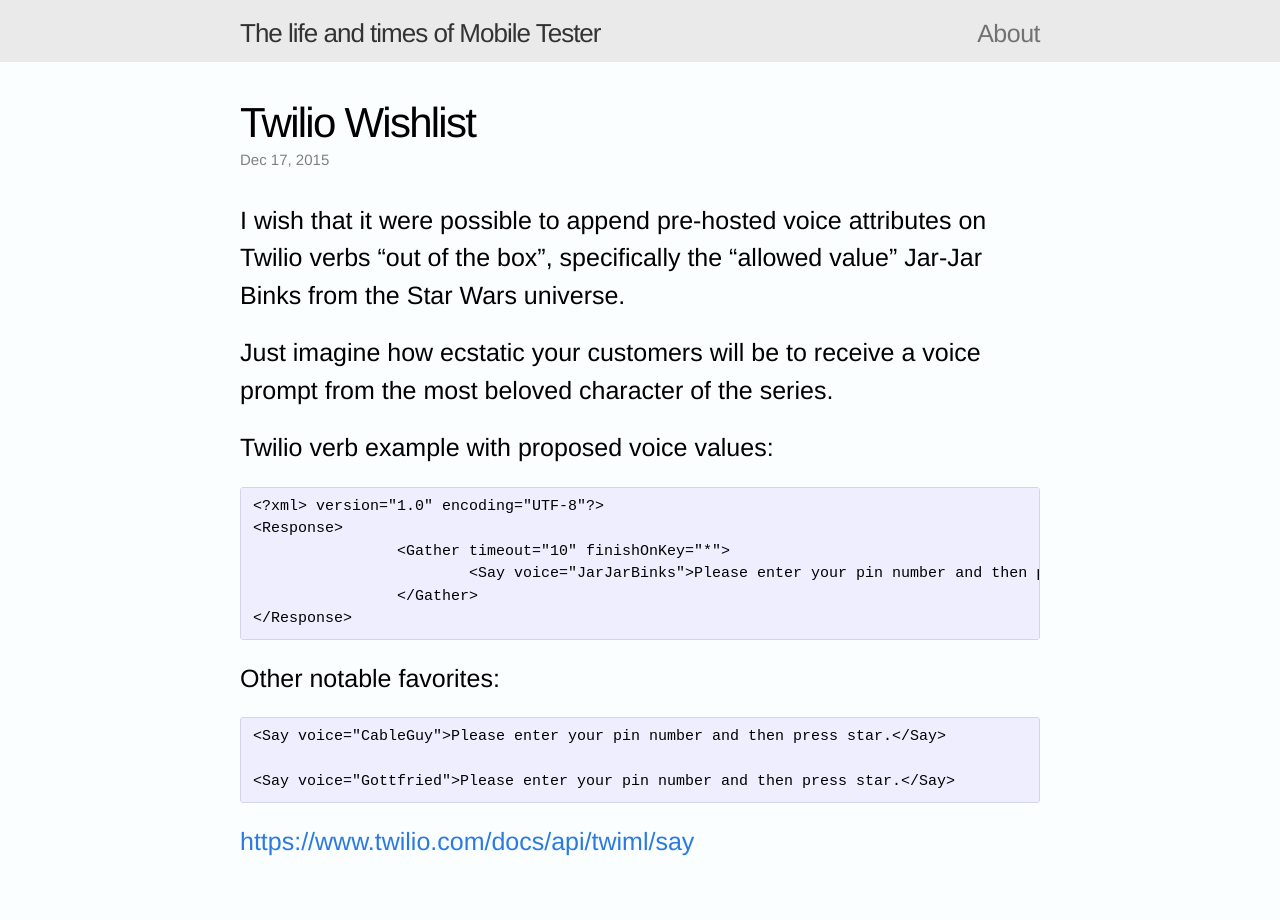
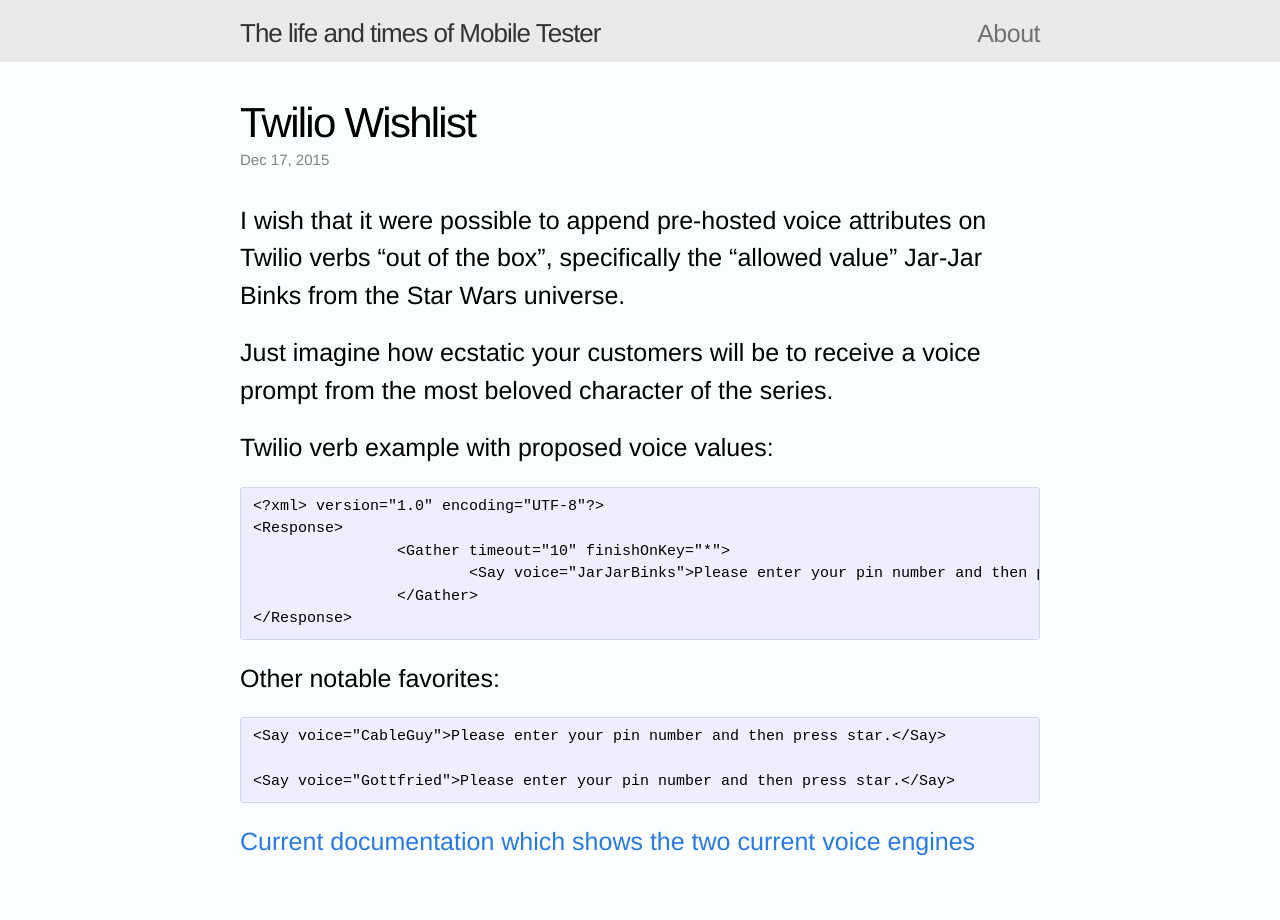
Before and after one commit to evanniedojadlo/evanniedojadlo.github.io, a Jekyll site: the page built from _posts/2015-12-17-ProposedTwilioUpdate.markdown, in a window 1280 px wide. Shown: the top 920 px of the page. Built offline with Jekyll 4.4.1, drawn with Linux system fonts in a browser that asks for light colours; grey boxes are pictures that could not be loaded.

Commit message:
Fixed the url address

```diff
--- a/_posts/2015-12-17-ProposedTwilioUpdate.markdown
+++ b/_posts/2015-12-17-ProposedTwilioUpdate.markdown
@@ -24,4 +24,4 @@
 
 	<Say voice="Gottfried">Please enter your pin number and then press star.</Say>
 
-[https://www.twilio.com/docs/api/twiml/say](Current documentation which shows the two current voice engines){:target="_blank"}
+[Current documentation which shows the two current voice engines](https://www.twilio.com/docs/api/twiml/say){:target="_blank"}
```
